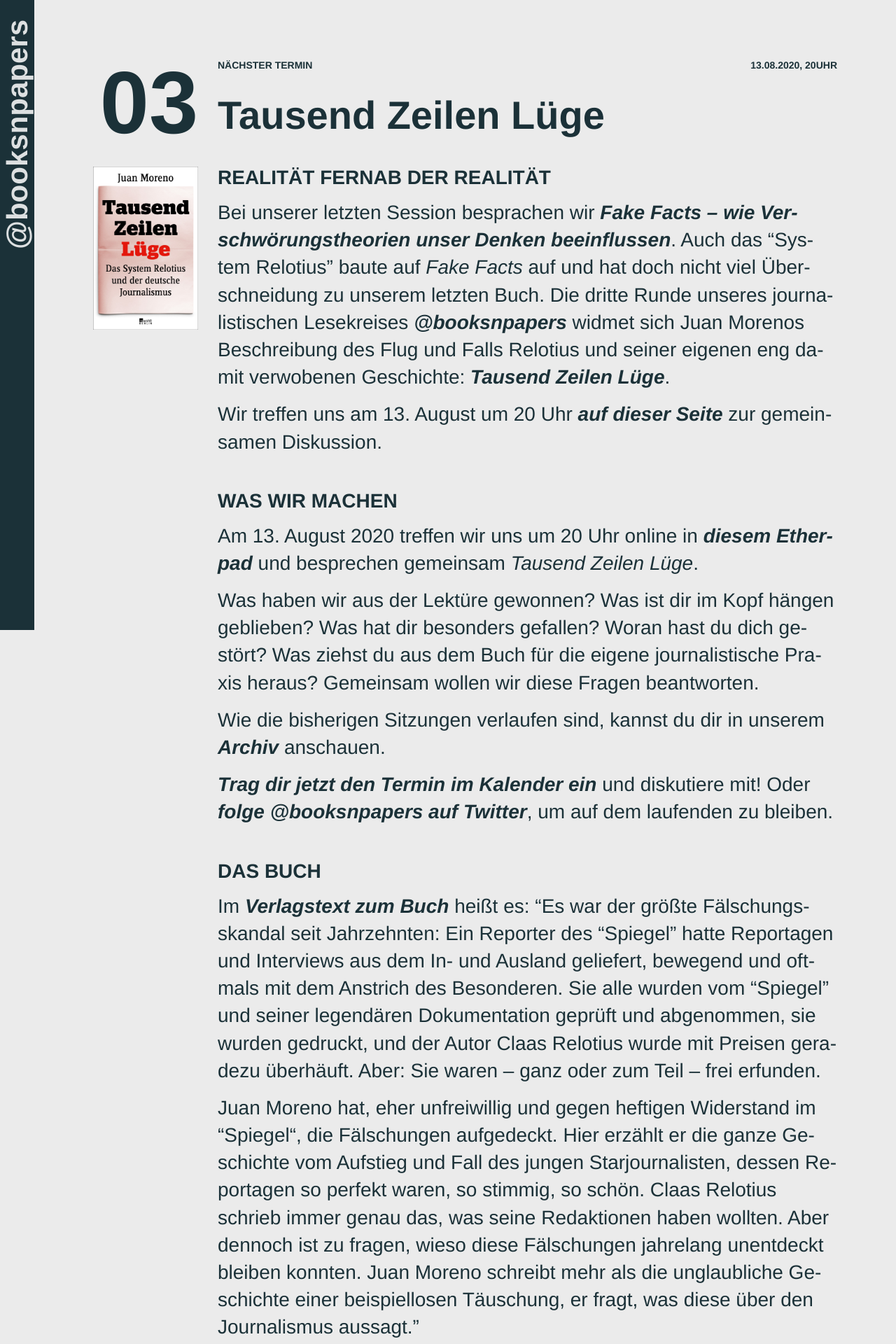
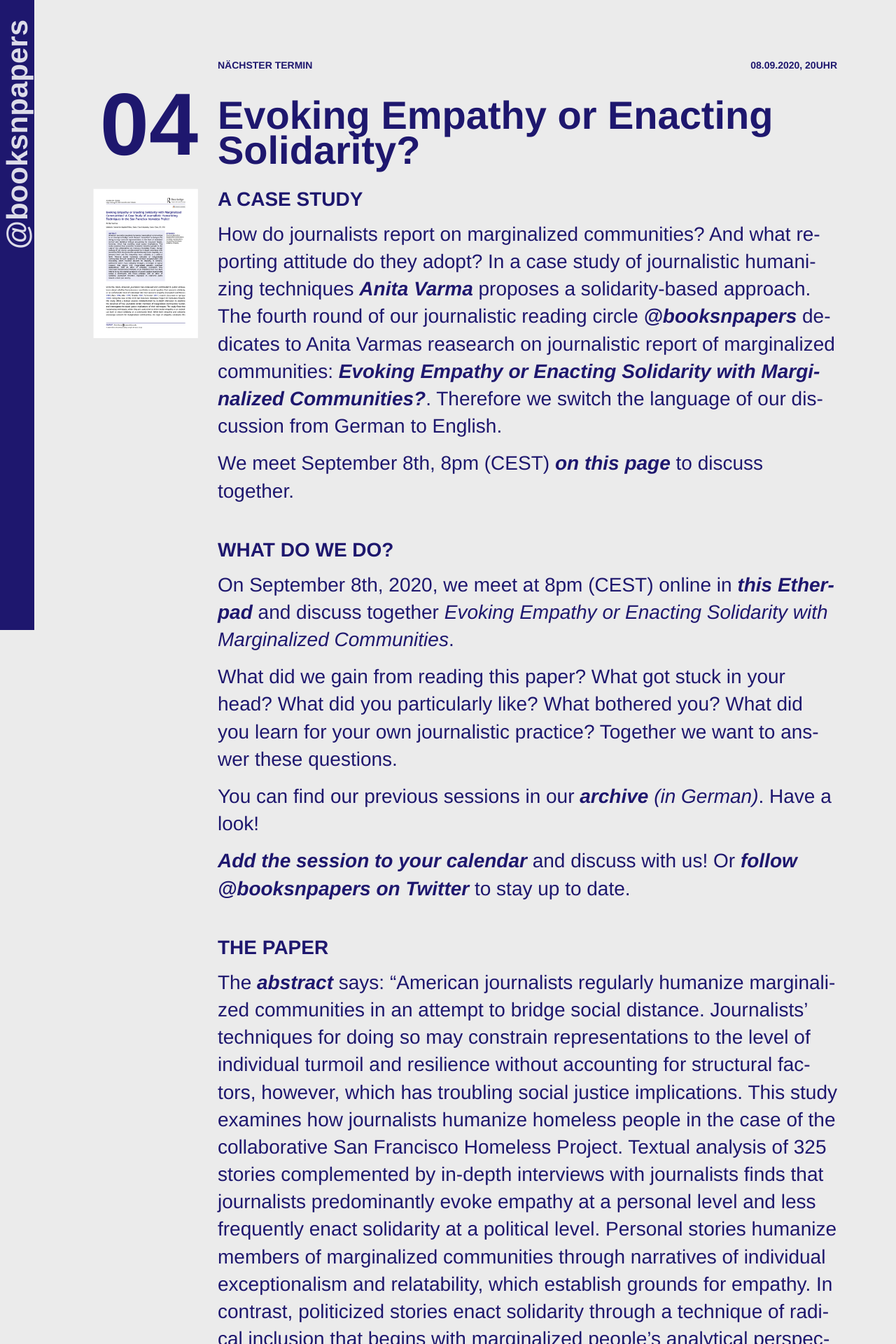
Before and after one commit to soerenengels/booksnpapers, a Jekyll site: the page built from index.md, in a window 1280 px wide. Shown: the top 1920 px of the page at 70% size. Built offline with Jekyll 4.4.1, drawn with Linux system fonts in a browser that asks for light colours; comment, search, counter and statistics services are not loaded; some of the changed text lies outside the part shown.

Commit message:
pre evoking-empathy-or-enacting-solidarity

```diff
--- /dev/null
+++ b/_posts/2020-09-07-Evoking-Empathy-or-Enacting-Solidarity-with-Marginalized-Communities.md
@@ -0,0 +1,55 @@
+---
+chapter: "04"
+title: "Evoking Empathy or Enacting Solidarity?"
+coverImage: "screenshot-evoking-empathy-or-enacting-solidarity.png"
+coverImageAlternative: "Screenshot of Evoking Empathy or Enacting Solidarity with Marginalized Communities"
+date: 08.09.2020 20:00
+tags: Journalismus
+color: #E4CEC7
+colorHighlight: false
+permalink: /evoking-empathy-or-enacting-solidarity
+sessionlink: "https://evoking-empathy-or-enacting-solidarity.booksnpapers.de/"
+archiv: false
+published: true
+layout: default
+---
+
+<section markdown="1">
+
+## A Case Study
+
+How do journalists report on marginalized communities? And what reporting attitude do they adopt? In a case study of journalistic humanizing techniques [Anita Varma](https://twitter.com/anitawrites) proposes a solidarity-based approach. The fourth round of our journalistic reading circle [@booksnpapers](https://twitter.com/booksnpapers) dedicates to Anita Varmas reasearch on journalistic report of marginalized communities: [Evoking Empathy or Enacting Solidarity with Marginalized Communities?](https://doi.org/10.1080/1461670X.2020.1789495). Therefore we switch the language of our discussion from German to English.
+
+We meet September 8th, 8pm (CEST) [on this page](https://evoking-empathy-or-enacting-solidarity.booksnpapers.de/) to discuss together.
+
+</section>
+
+<section markdown="1">
+
+## What do we do?
+
+On September 8th, 2020, we meet at 8pm (CEST) online in [this Etherpad](https://tausend-zeilen-luege.booksnpapers.de/) and discuss together _Evoking Empathy or Enacting Solidarity with Marginalized Communities_.
+
+What did we gain from reading this paper? What got stuck in your head? What did you particularly like? What bothered you? What did you learn for your own journalistic practice? Together we want to answer these questions.
+
+You can find our previous sessions in our [archive](/archiv) _(in German)_. Have a look!
+
+**Add the session to your calendar** and discuss with us! Or [follow @booksnpapers on Twitter](https://twitter.com/booksnpapers) to stay up to date.
+
+</section>
+
+<section markdown="1">
+
+## The paper
+
+The [abstract](https://www.rowohlt.de/taschenbuch/juan-moreno-tausend-zeilen-luege.html) says: "American journalists regularly humanize marginalized communities in an attempt to bridge social distance. Journalists’ techniques for doing so may constrain representations to the level of individual turmoil and resilience without accounting for structural factors, however, which has troubling social justice implications. This study examines how journalists humanize homeless people in the case of the collaborative San Francisco Homeless Project. Textual analysis of 325 stories complemented by in-depth interviews with journalists finds that journalists predominantly evoke empathy at a personal level and less frequently enact solidarity at a political level. Personal stories humanize members of marginalized communities through narratives of individual exceptionalism and relatability, which establish grounds for empathy. In contrast, politicized stories enact solidarity through a technique of radical inclusion that begins with marginalized people's analytical perspectives. With an ethic of empathy, journalism may encourage interpersonal harmony at an individual level but does little to bring the shared conditions of social injustice experienced across a community into focus—whereas with an ethic of solidarity, journalism becomes equipped to represent paths toward a more just society."
+
+</section>
+
+<section markdown="1">
+
+## Availability
+
+**Evoking Empathy or Enacting Solidarity with Marginalized Communities** got published in [Journalism Studies](tandfonline.com/loi/rjos20) and is available [online](https://doi.org/10.1080/1461670X.2020.1789495). Anita Varma has also [offered on Twitter](https://twitter.com/anitawrites/status/1281219607156518912) to help you out "if you hit a paywall".
+
+</section>
--- a/css/style.css
+++ b/css/style.css
@@ -1,25 +1,34 @@
 :root {
 	/* Farben */
-    /* Unbias the News
+	/* #1 Unbias the News
     --backgroundColorDocument: #EBEBEB;
     --backgroundColorSidebar: #E3E3E3;
     --backgroundColorHeader: #00B763;
     --fontColor: #00B763; */
-    /* Fake Facts
+	/* #2 Fake Facts
     --backgroundColorDocument: #EBEBEB;
     --backgroundColorSidebar: #E3E3E3;
     --backgroundColorHeader: #C81A84;
     --fontColor: #C81A84; */
-    /* Tausend Zeilen Lüge */
+	/* #3 Tausend Zeilen Lüge
     --backgroundColorDocument: #EBEBEB;
     --backgroundColorSidebar: #E4CEC7;
     --backgroundColorHeader: #1B3138;
-    --fontColor: #1B3138;
+    --fontColor: #1B3138; */
+	/* #4 Evoking Empathy or Enacting Solidarity */
+	--backgroundColorDocument: #ebebeb;
+	--backgroundColorSidebar: #e2e3f2;
+	--backgroundColorHeader: #1e176e;
+	--fontColor: #1e176e;
 }
 
 /* Dokument */
-* { margin: 0; padding: 0; }
-html, body {
+* {
+	margin: 0;
+	padding: 0;
+}
+html,
+body {
 	background: var(--backgroundColorDocument);
 	font-family: "Helvetica Neue", Arial, Helvetica, sans-serif;
 	font-size: 17.5px;
@@ -29,14 +38,15 @@
 /* Text */
 h1 {
 	font-size: 4rem;
-    line-height: .9em;
+	line-height: 0.9em;
 }
 h2 {
 	text-transform: uppercase;
 	font-size: 2rem;
-    padding-bottom: .5em;
+	padding-bottom: 0.5em;
 }
-p, span {
+p,
+span {
 	font-size: 2rem;
 	hyphens: auto;
 }
@@ -51,7 +61,6 @@
 	font-size: 2rem;
 	margin-left: 2rem;
 }
-
 
 /* Links */
 a {
@@ -78,15 +87,15 @@
 	text-align: center;
 }
 body > header a {
-    color: rgba(255,255,255,.8);
+	color: rgba(255, 255, 255, 0.8);
 	font-size: 2rem;
 	font-weight: bold;
 	font-style: italic;
 }
 body > header a:hover {
 	font-style: initial;
-    color: rgba(255,255,255,.85);
-    transition: .3s color;
+	color: rgba(255, 255, 255, 0.85);
+	transition: 0.3s color;
 }
 
 /* Sidebar */
@@ -175,19 +184,21 @@
 	text-align: center;
 }
 footer#newsletter a {
-    color: rgba(255, 255, 255, .8);
+	color: rgba(255, 255, 255, 0.8);
 	font-size: 2rem;
 	font-weight: bold;
 	padding: 2rem auto;
 	text-transform: uppercase;
 }
 @media screen and (max-width: 450px) {
-    html, body {
+	html,
+	body {
 		font-size: 12px;
 	}
 }
 @media screen and (max-width: 799px) {
-    nav li, nav a {
+	nav li,
+	nav a {
 		display: inline;
 	}
 	nav {
@@ -225,7 +236,8 @@
 }
 @media screen and (min-width: 800px) {
 	/* Dokument */
-    html, body {
+	html,
+	body {
 		font-size: 14px;
 	}
 	/* Header */
@@ -238,7 +250,7 @@
 		left: 0;
 		-ms-writing-mode: tb-lr;
 		writing-mode: vertical-lr;
-        transform:rotate(180deg);
+		transform: rotate(180deg);
 		display: inline-flex;
 		justify-content: flex-end;
 	}
@@ -257,7 +269,8 @@
 		justify-content: space-between;
 		flex-direction: column;
 	}
-    nav, #explainer {
+	nav,
+	#explainer {
 		margin: 2rem;
 	}
 	/* Change Order nav { order: 1; } #explainer { order: 2; } */
@@ -270,7 +283,9 @@
 	.default h1 {
 		margin-bottom: 1em;
 	}
-    article, footer#newsletter, main > div {
+	article,
+	footer#newsletter,
+	main > div {
 		margin: 6rem;
 	}
 	article {
@@ -282,7 +297,6 @@
 			"cover text";
 		gap: 2rem;
 	}
-
 
 	/* Meta-Zeile */
 	.meta {
@@ -307,7 +321,8 @@
 		width: 100%;
 		flex-direction: row;
 	}
-    #explainer, nav {
+	#explainer,
+	nav {
 		width: 50%;
 	}
 	nav {
@@ -320,7 +335,8 @@
 }
 
 @media screen and (min-width: 2000px) {
-    html, body {
+	html,
+	body {
 		font-size: 28px;
 	}
 	article {
```
Also changed, not shown: _posts/2020-07-22-Tausend-Zeilen-Luege.md (+1 -1 lines), README.md, assets/screenshot-evoking-empathy-or-enacting-solidarity.png (added). Lines whose indentation alone changed are shown as unchanged.
